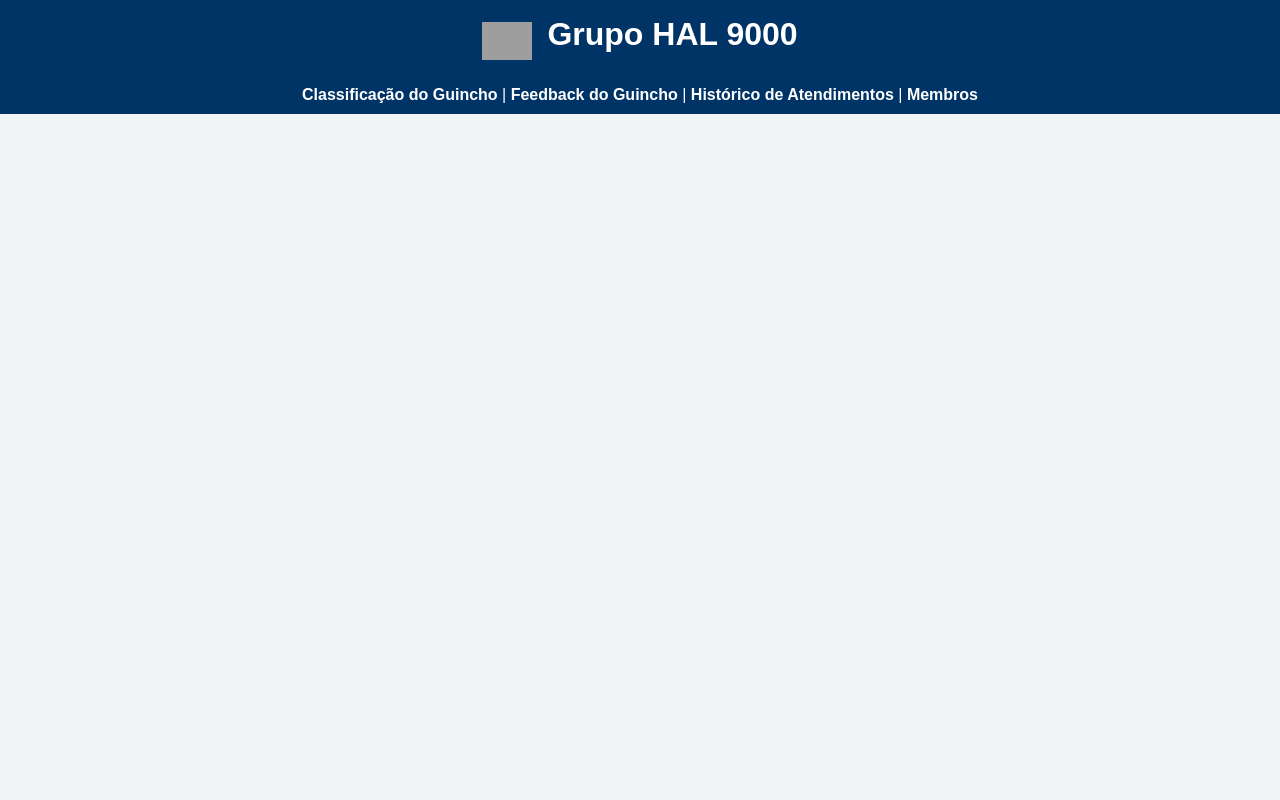
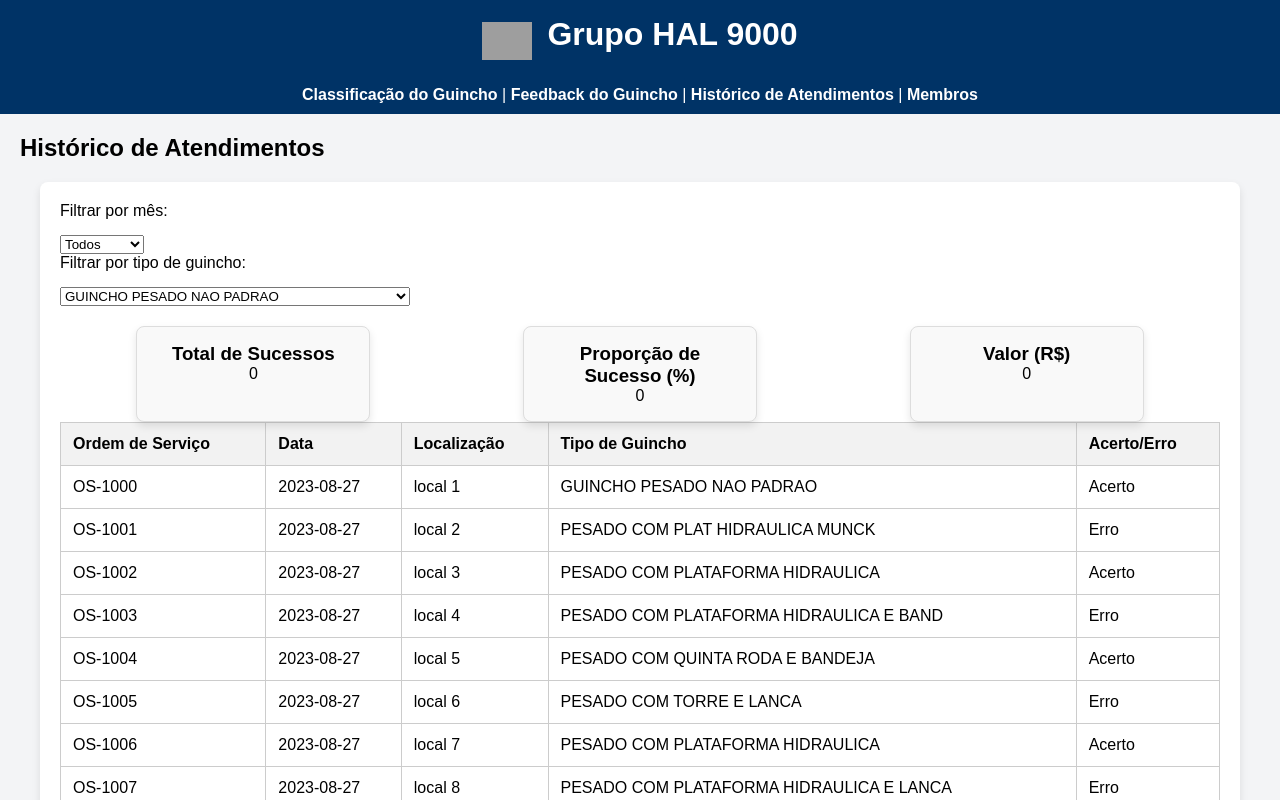
Before and after one commit to Hal9000-Porto/web_sprint3, a React (Vite) app: page /historico in a window 1280 px wide. Shown: the top 800 px of the page. Built offline with nearby package versions, Linux system fonts and the light colour scheme; grey boxes are pictures that could not be loaded.

Commit message:
Css e pequennas mudancas no Home

```diff
--- a/src/App.css
+++ b/src/App.css
@@ -46,14 +46,11 @@
 
 
 .tab-content {
-  display: none;
   padding: 20px;
   border-top: none;
 }
 
-.active-tab {
-  display: block;
-}
+
 
 .formulario {
   background-color: #fff;
@@ -133,3 +130,36 @@
   text-decoration: none;
   color: #fff;
 }
+
+.card-container {
+  display: flex;
+  justify-content: space-around;
+  margin-top: 20px;
+}
+.card {
+  border: 1px solid #ddd;
+  border-radius: 8px;
+  width: 200px;
+  padding: 16px;
+  text-align: center;
+  background-color: #f9f9f9;
+  box-shadow: 0 4px 8px rgba(0,0,0,0.1);
+}
+
+table {
+  width: 100%;
+  border-collapse: collapse;
+}
+
+table, th, td {
+  border: 1px solid #ccc;
+}
+
+th, td {
+  padding: 12px;
+  text-align: left;
+}
+
+th {
+  background-color: #f2f2f2;
+}
--- a/src/routes/Home/index.jsx
+++ b/src/routes/Home/index.jsx
@@ -1,6 +1,6 @@
 export default function Home() {
     return (
-        <div id="classification" class="tab-content active-tab">
+        <div id="classification" class="tab-content">
             <h2>Classificação do Guincho</h2>
             <form id="classificationForm" class="formulario">
                 <label for="numeroOS">Número da OS:</label>
```
